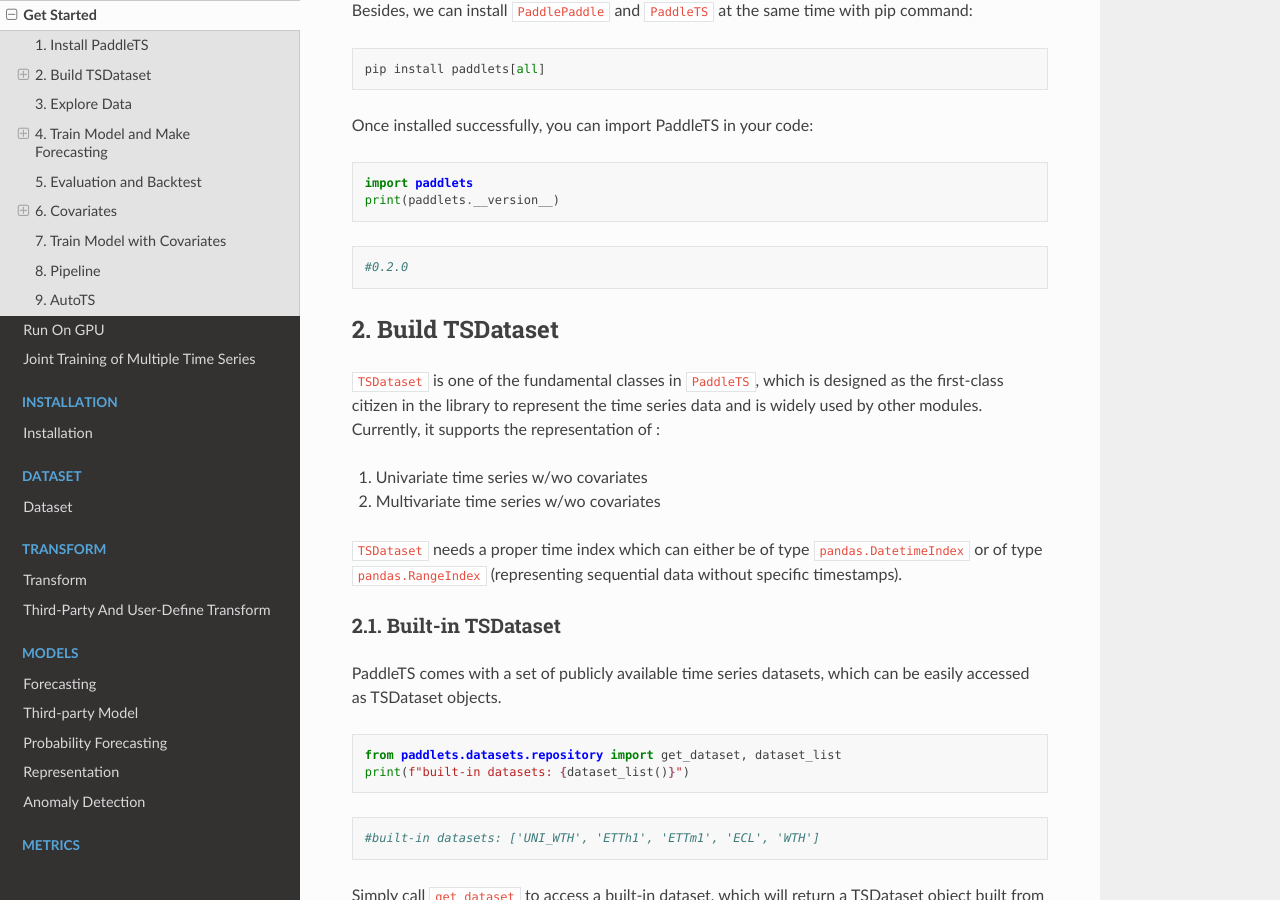
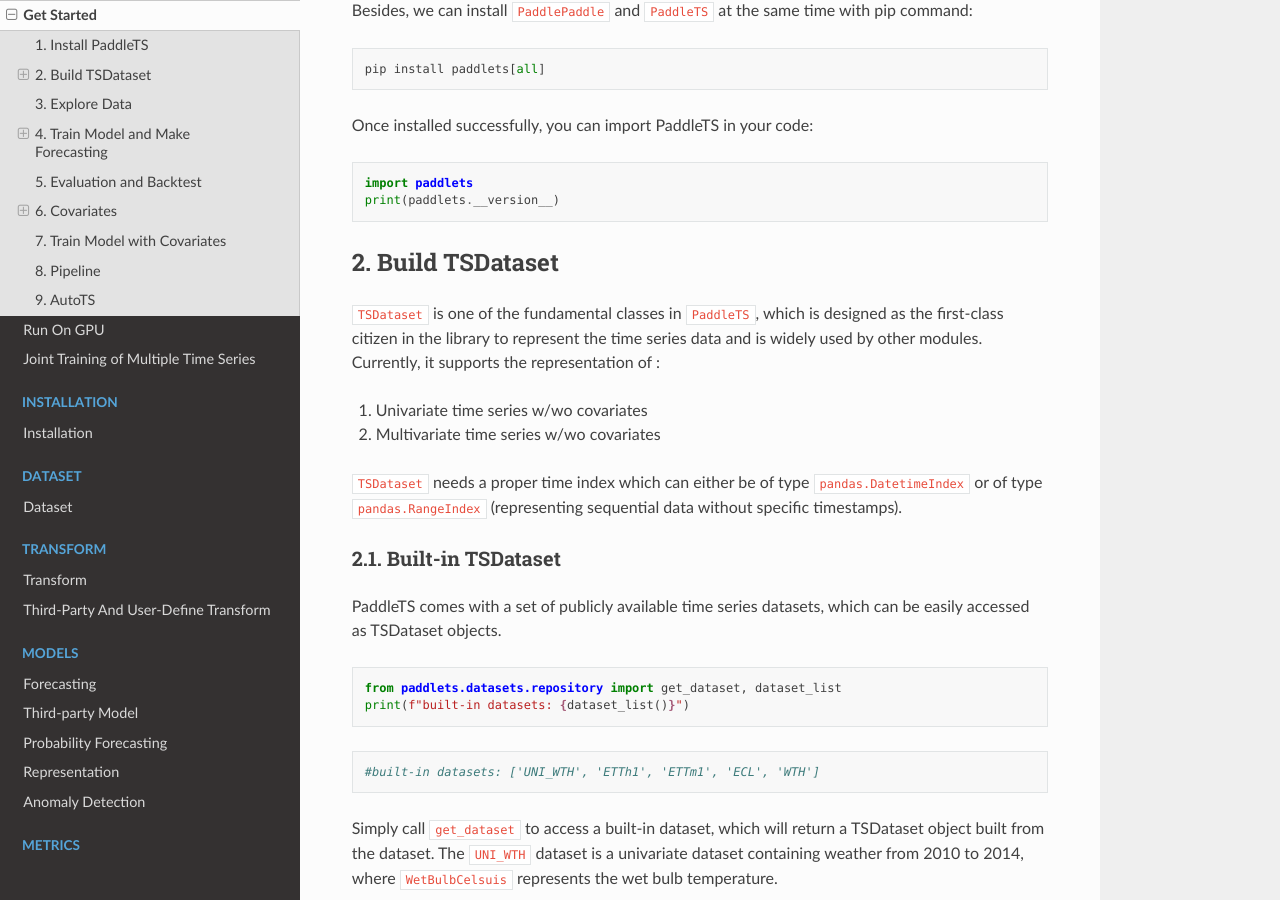
Before and after one commit to PaddlePaddle/PaddleTS, a Sphinx documentation site: the page built from docs/source/get_started/get_started.rst, in a window 1280 px wide and 900 px high, scrolled down 406 px. Built offline with Sphinx 7.4.7 and the Read the Docs theme 2.0.0, drawn with Linux system fonts in a browser that asks for light colours.

Commit message:
Remove version res print in get_start docs

```diff
--- a/docs/source/get_started/get_started.rst
+++ b/docs/source/get_started/get_started.rst
@@ -32,9 +32,6 @@
    import paddlets
    print(paddlets.__version__)
 
-::
-
-   #0.2.0
 
 .. _Build TSDataset:
 .. _构建TSDataset:
```
